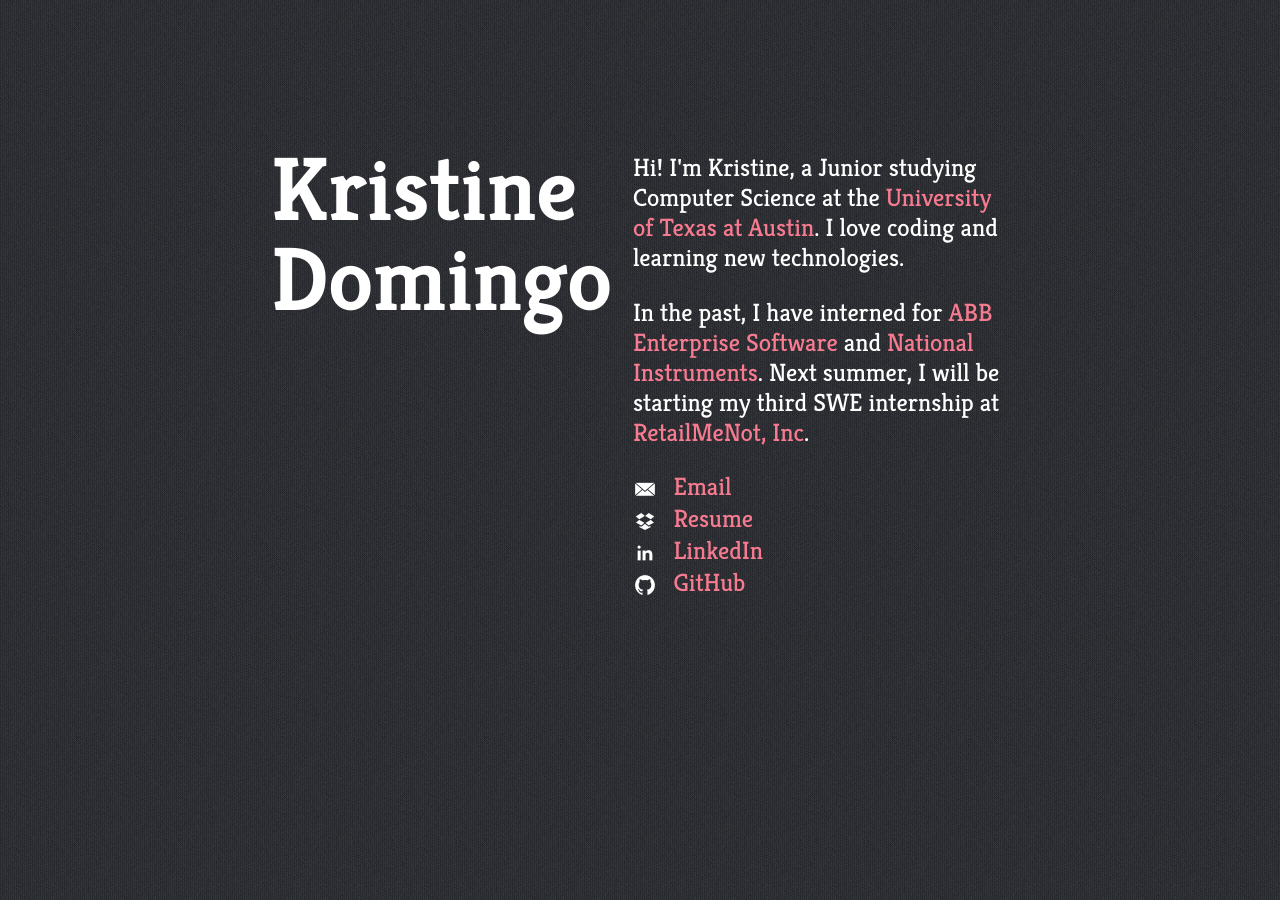
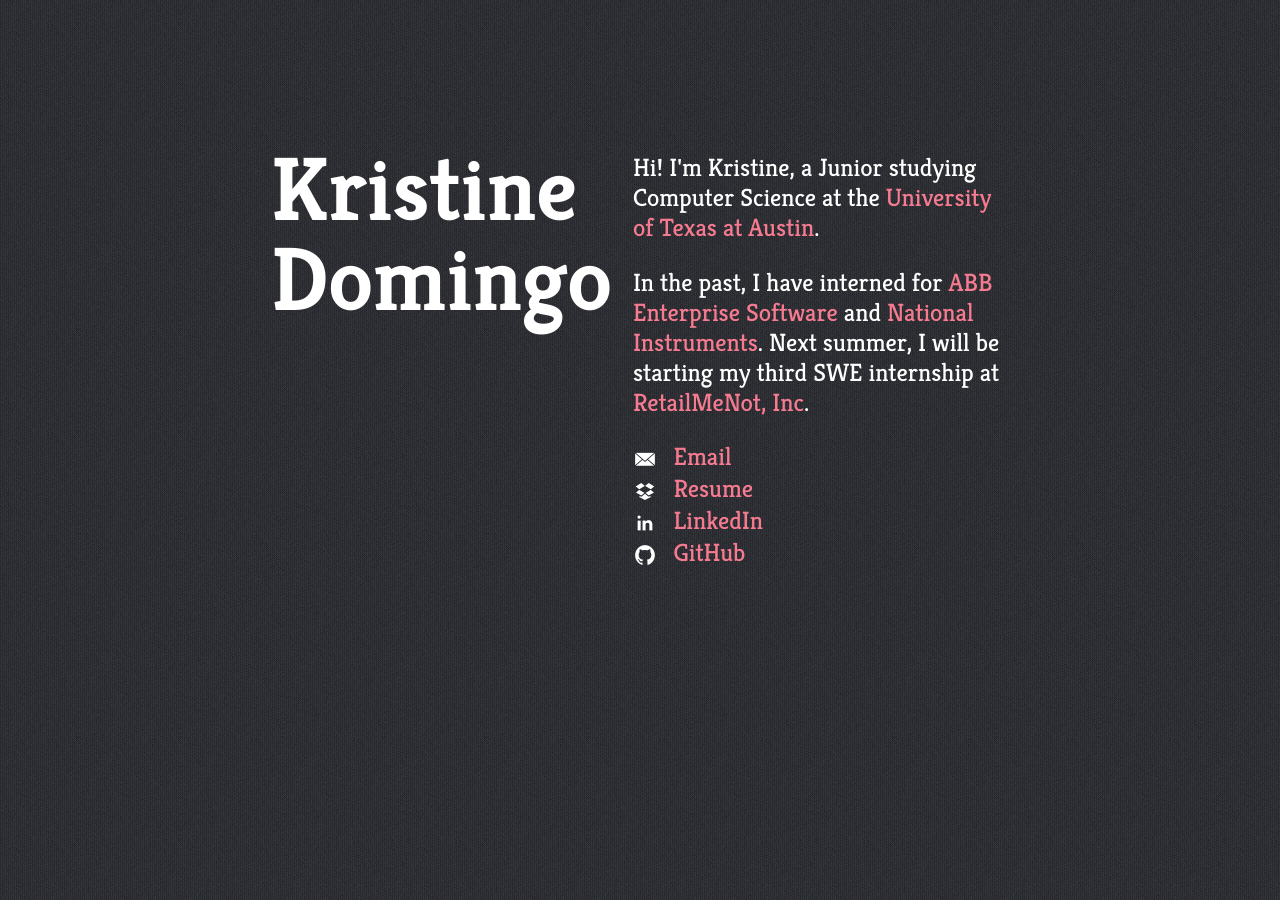
Before and after one commit to kristinedomingo/kristinedomingo.github.io, a Jekyll site: the page index.html, which Jekyll copies as it is, in a window 1280 px wide. Built offline with Jekyll 4.4.1, drawn with Linux system fonts in a browser that asks for light colours; Markdown is read by kramdown in place of the engine named in the settings.

Commit message:
Changed index page description

```diff
--- a/index.html
+++ b/index.html
@@ -36,8 +36,7 @@
               <p>
                 Hi! I'm Kristine, a Junior studying Computer Science at
                 the <a href="http://www.cs.utexas.edu">
-                University of Texas at Austin</a>. I love coding and
-                learning new technologies.
+                University of Texas at Austin</a>.
               </p>
               <p>
                 In the past, I have interned
```
